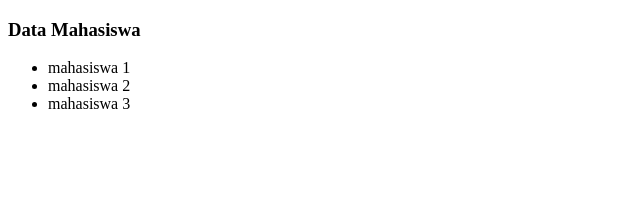
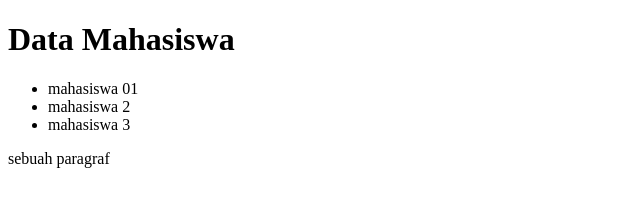
Before and after one commit to bayunavanto/wpu-test-repo, a plain HTML site: page mahasiswa.html in a window 1280 px wide. Shown: the whole page, without its empty margins (0-640 px from the left). Drawn offline with Linux system fonts and the light colour scheme.

Commit message:
mengubah file mahasiswa.html

```diff
--- a/mahasiswa.html
+++ b/mahasiswa.html
@@ -6,11 +6,12 @@
     <title>Coba Git</title>
 </head>
 <body>
-    <h3>Data Mahasiswa </h3>
+    <h1>Data Mahasiswa </h1>
     <ul>
-        <li>mahasiswa 1</li>
+        <li>mahasiswa 01</li>
         <li>mahasiswa 2</li>
         <li>mahasiswa 3</li>
     </ul>
+    <p>sebuah paragraf</p>
 </body>
 </html>
```
